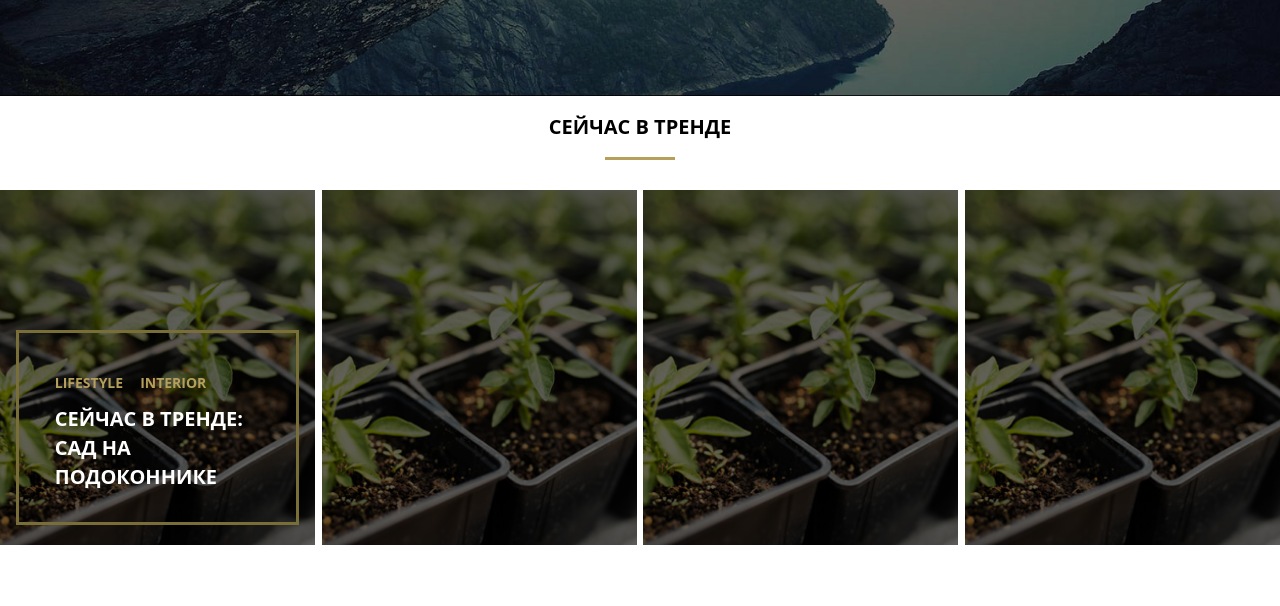
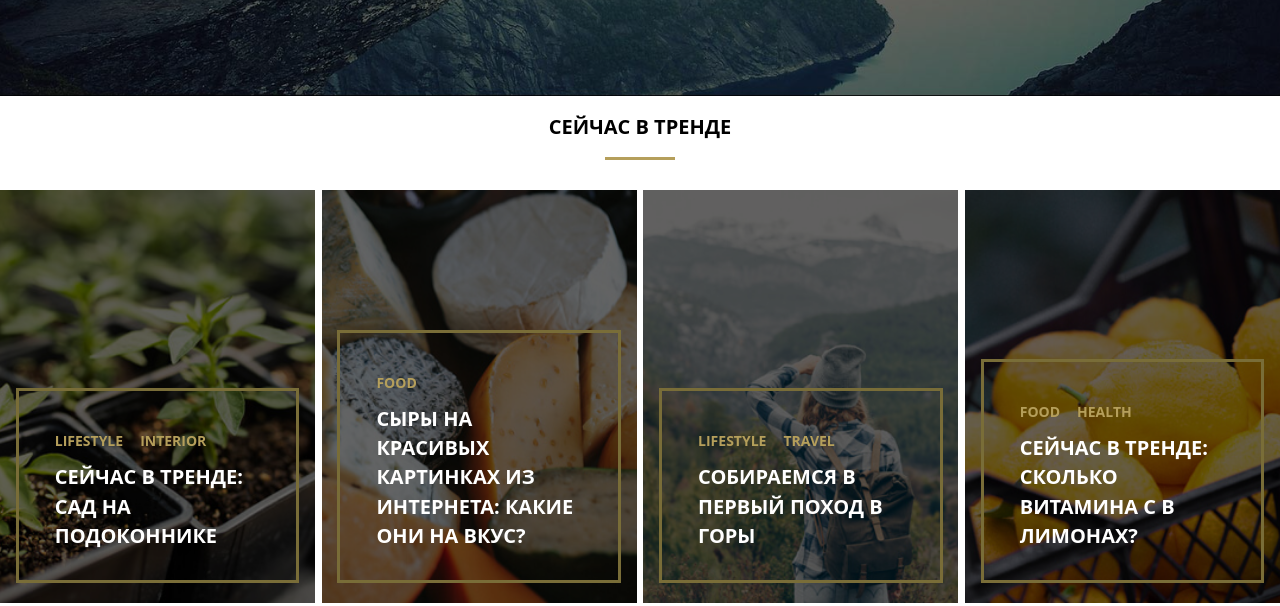
Before and after one commit to Sergey-Zvonarev/mq-diplom, a plain HTML site: page index.html in a window 1280 px wide. Shown: the part 346-952 px from the top of the page. Drawn offline with Linux system fonts and the light colour scheme; a web font is replaced by a local one.

Commit message:
Add files via upload

```diff
--- a/css/style.css
+++ b/css/style.css
@@ -137,12 +137,30 @@ body {
 .trend_news_card{
   width: calc(25% - 5px);   /*410px*/
   position: relative;
-  background-image: url(../images/trend1.jpg);
   background-repeat: no-repeat;
   background-size: cover;
   background-position: center;
   background-color: #000000;
   color:#ffffff;
+  min-width: 300px;
+  display: flex;
+  align-items: flex-end;
+}
+
+.trend_one {
+  background-image: url(../images/trend1.jpg);
+}
+
+.trend_two {
+  background-image: url(../images/trend2.jpg);
+}
+
+.trend_three {
+  background-image: url(../images/trend3.jpg);
+}
+
+.trend_four{
+  background-image: url(../images/trend4.jpg);
 }
 
 .trend_news_card img{
@@ -684,6 +702,15 @@ body {
     font-size: 40px;
   }
 
+  .trend_news{
+    flex-wrap: wrap;
+  }
+
+  .trend_news_card{
+    width: calc(50% - 3px);
+    margin-bottom: 5px;
+  }
+
 }
 
 @media (max-width: 360px) {
--- a/index.html
+++ b/index.html
@@ -51,7 +51,7 @@
   		Сейчас в тренде
   	</h2>
   	<div class="trend_news">
-  		<div class="trend_news_card">
+  		<div class="trend_news_card trend_one">
 	  		<div class="card_title">
 	  			<ul class="news-subject">
 		            <li class="news-subject-item"><a class="news-subject-link" href="#">lifestyle</a></li>
@@ -63,9 +63,41 @@
 
 	  		</div>
 	  	</div>
-	  	<div class="trend_news_card"></div>
-	  	<div class="trend_news_card"></div>
-	  	<div class="trend_news_card"></div>
+	  	<div class="trend_news_card trend_two">
+        <div class="card_title">
+            <ul class="news-subject">
+                  <li class="news-subject-item"><a class="news-subject-link" href="#">food</a></li>
+            </ul>
+                <p>
+                  сыры на красивых картинках из интернета:    какие они на вкус?
+                </p>
+
+          </div>
+      </div>
+	  	<div class="trend_news_card trend_three">
+        <div class="card_title">
+            <ul class="news-subject">
+                  <li class="news-subject-item"><a class="news-subject-link" href="#">lifestyle</a></li>
+                  <li class="news-subject-item"><a class="news-subject-link" href="#">travel</a></li>
+                </ul>
+                <p>
+                  СОБИРАЕМСЯ В ПЕРВЫЙ ПОХОД В ГОРЫ
+                </p>
+
+          </div>
+      </div>
+	  	<div class="trend_news_card trend_four">
+        <div class="card_title">
+            <ul class="news-subject">
+                  <li class="news-subject-item"><a class="news-subject-link" href="#">food</a></li>
+                  <li class="news-subject-item"><a class="news-subject-link" href="#">health</a></li>
+                </ul>
+                <p>
+                  Сейчас в тренде: сКОЛЬКО ВИТАМИНА c В ЛИМОНАХ?
+                </p>
+
+          </div>
+      </div>
   	</div>
   </article>
 
```
